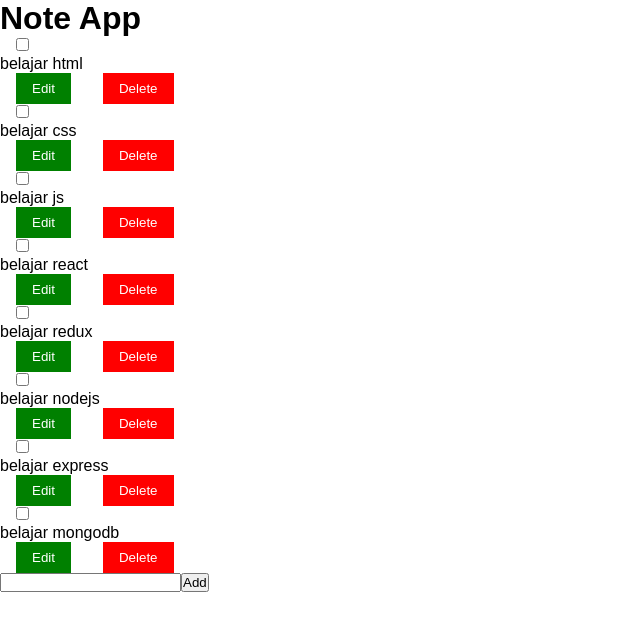
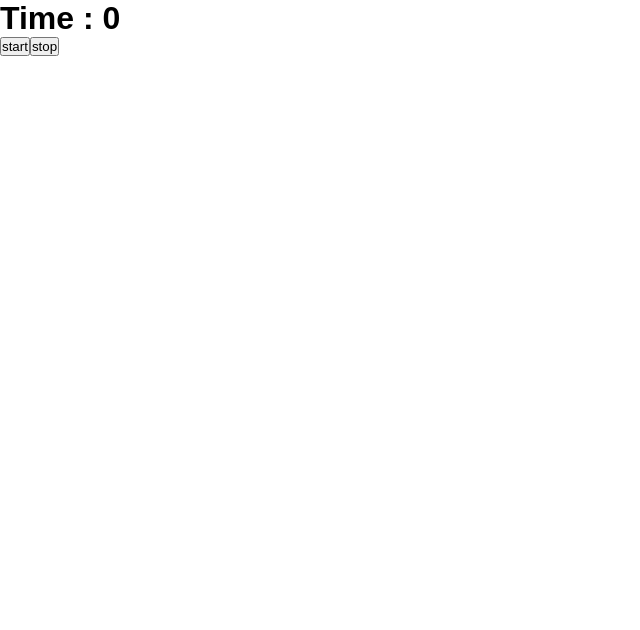
Before and after one commit to jufron/learn-react-js, a React (Vite) app: page / in a window 1280 px wide. Shown: the top 630 px of the page, without its empty margins (0-640 px from the left). Built offline with nearby package versions, Linux system fonts and the light colour scheme.

Commit message:
introducing useref hook react and understanding how tu use and behavior

```diff
--- a/src/components/buttons/AlertButton.jsx
+++ b/src/components/buttons/AlertButton.jsx
@@ -1,13 +1,27 @@
+import { useRef } from "react";
 
 
 
-export default function AlertButton({ message }) {
+// export default function AlertButton({ message }) {
 
-  function handleClick() {
-    alert(message);
+//   function handleClick() {
+//     alert(message);
+//   }
+
+//   return (
+//     <button onClick={handleClick}>oke</button>
+//   );
+// }
+
+export default function AlertButton({ text, message }) {
+  const currentCounter = useRef(0);
+
+  function handleClick (e) {
+    console.log(e);
+    alert(`${message} ${currentCounter.current++}`);
   }
 
   return (
-    <button onClick={handleClick}>oke</button>
+    <button onClick={handleClick}>{text}</button>
   );
 }
--- /dev/null
+++ b/src/components/timer/Main.jsx
@@ -0,0 +1,28 @@
+import { useRef, useState } from "react";
+
+export default function Main() {
+  const [ start, setStart ] = useState('');
+  const [now, setNow ] = useState('');
+  const timer = useRef(null);
+
+  function handleStart () {
+    setStart(Date.now());
+    setNow(Date.now());
+
+    timer.current = setInterval(() => {
+      setNow(new Date());
+    }, 10);
+  }
+
+  function handleStop () {
+    clearInterval(timer.current);
+  }
+
+  return (
+    <>
+      <h1>Time : {now - start}</h1>
+      <button onClick={handleStart}>start</button>
+      <button onClick={handleStop}>stop</button>
+    </>
+  );
+}
--- a/src/main.jsx
+++ b/src/main.jsx
@@ -14,7 +14,8 @@ import Contact from './pages/Contact';
 import Task from './components/Task';
 import TaskPages from './pages/Task';
 import NoteApp from './pages/NoteApp';
-import Main from './pages/Main';
+import MainTimer from './components/timer/Main';
+// import Main from './pages/Main';
 
 createRoot(document.getElementById('root')).render(
   <StrictMode>
@@ -30,7 +31,10 @@ createRoot(document.getElementById('root')).render(
     <Counter /> */}
     {/* <Contact /> */}
     {/* <TaskPages /> */}
-    <NoteApp />
+    {/* <NoteApp /> */}
     {/* <Main /> */}
+
+    {/* <AlertButton text="klik saya" message="ini diklik berapa kali" /> */}
+    <MainTimer />
   </StrictMode>,
 );
```
Also changed, not shown: src/components/timer/Timer.jsx (added, +10 -0 lines).
